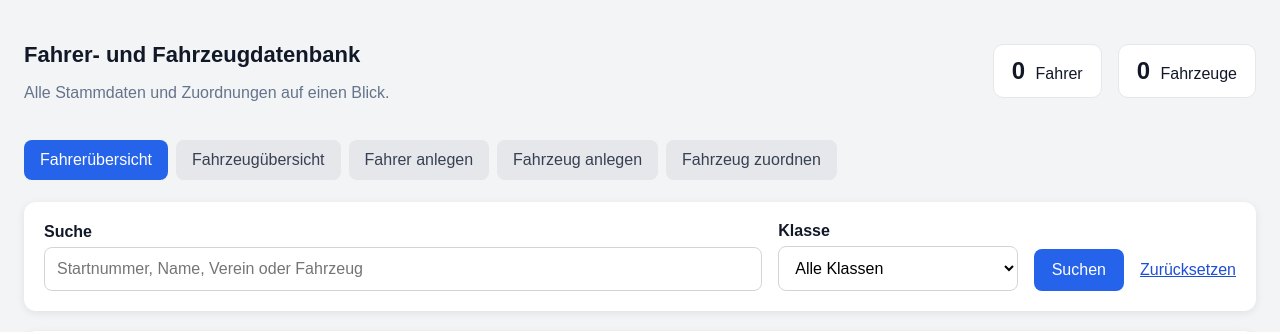
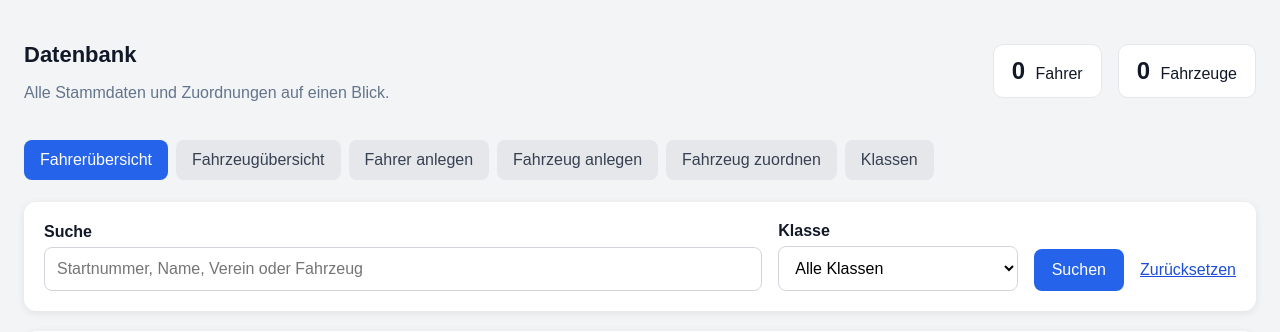
Before and after one commit to mrpointblue/Autotrial-Event-Management, a FastAPI app: page /ui/master-data in a window 1280 px wide. Shown: the part 166-498 px from the top of the page. Run offline with FastAPI, Linux system fonts and the light colour scheme; data that the repository does not hold is empty.

Commit message:
Move event class management into database navigation

```diff
--- a/backend/main.py
+++ b/backend/main.py
@@ -191,6 +191,11 @@ def events_ui(request:Request,db:Session=Depends(get_db)):
 @app.get('/ui/master-data')
 def master_ui(request:Request,tab:str='drivers',q:str='',class_code:str='',
               page_number:int=Query(default=1,ge=1),db:Session=Depends(get_db)):
+    if tab == 'classes':
+        saved=request.cookies.get('active_event','')
+        active=db.get(Event,int(saved)) if saved.isdigit() and len(saved)<=18 else None
+        return render(request,'classes.html',tab='classes',event=active,
+                      event_classes=list(db.scalars(select(EventClass).where(EventClass.event_id==active.id).order_by(EventClass.code))) if active else [])
     if tab not in ('drivers','vehicles','new-driver','new-vehicle','assign'):
         raise HTTPException(404,'Ansicht nicht gefunden')
     all_drivers, all_vehicles = drivers(db), vehicles(db)
--- a/backend/templates/base.html
+++ b/backend/templates/base.html
@@ -1,4 +1,4 @@
 <!doctype html><html lang="de"><head><meta charset="utf-8"><meta name="viewport" content="width=device-width, initial-scale=1"><title>Autotrial{% if event %} · {{ event.name }}{% endif %}</title><link rel="stylesheet" href="/static/style.css"><script src="/static/app.js" defer></script></head><body>
 <header class="header"><h1>Autotrial {% if event %} &gt;&gt; {{ event.name }}{% endif %}</h1><p>{% if event %}{{ event.event_date }} · {{ event.location }} · {{ event.section_count }} Sektionen × {{ event.rounds }} Durchläufe{% else %}Nennung · Papierbordkarten · Auswertung{% endif %}</p></header>
-<nav class="nav"><a href="/ui/events">Veranstaltung</a><a href="/ui/master-data" {% if tab is defined %}class="active"{% endif %}>Datenbank</a>{% if event %}<a href="/ui/events/{{ event.id }}/checkin" {% if page=='checkin' %}class="active"{% endif %}>Nennung / Check-in</a><a href="/ui/events/{{ event.id }}/classes" {% if page=='classes' %}class="active"{% endif %}>Klassen</a><a href="/ui/events/{{ event.id }}/teams" {% if page=='teams' %}class="active"{% endif %}>Mannschaften</a><a href="/ui/events/{{ event.id }}/participants" {% if page=='participants' %}class="active"{% endif %}>Starterliste</a><a href="/ui/events/{{ event.id }}/scoring" {% if page=='scoring' %}class="active"{% endif %}>Bordkarten erfassen</a><a href="/ui/events/{{ event.id }}/results" {% if page=='results' %}class="active"{% endif %}>Ergebnisse</a>{% endif %}</nav>
+<nav class="nav"><a href="/ui/events">Veranstaltung</a><a href="/ui/master-data" {% if tab is defined or page=='classes' %}class="active"{% endif %}>Datenbank</a>{% if event %}<a href="/ui/events/{{ event.id }}/checkin" {% if page=='checkin' %}class="active"{% endif %}>Nennung / Check-in</a><a href="/ui/events/{{ event.id }}/teams" {% if page=='teams' %}class="active"{% endif %}>Mannschaften</a><a href="/ui/events/{{ event.id }}/participants" {% if page=='participants' %}class="active"{% endif %}>Starterliste</a><a href="/ui/events/{{ event.id }}/scoring" {% if page=='scoring' %}class="active"{% endif %}>Bordkarten erfassen</a><a href="/ui/events/{{ event.id }}/results" {% if page=='results' %}class="active"{% endif %}>Ergebnisse</a>{% endif %}</nav>
 <main class="container"><div id="message" role="status" hidden></div>{% block content %}{% endblock %}</main><footer>Autotrial 0.1.0 · Reglement 2026 · Grundversion</footer></body></html>
--- /dev/null
+++ b/backend/templates/database_tabs.html
@@ -0,0 +1,3 @@
+<nav class="database-tabs" aria-label="Datenbankansichten">
+{% for key,label in [('drivers','Fahrerübersicht'),('vehicles','Fahrzeugübersicht'),('new-driver','Fahrer anlegen'),('new-vehicle','Fahrzeug anlegen'),('assign','Fahrzeug zuordnen'),('classes','Klassen')] %}<a href="/ui/master-data?tab={{ key }}" {% if tab==key %}class="active" aria-current="page"{% endif %}>{{ label }}</a>{% endfor %}
+</nav>
--- a/backend/templates/master.html
+++ b/backend/templates/master.html
@@ -1,9 +1,7 @@
 {% extends 'base.html' %}
 {% block content %}
-<div class="database-heading"><div><h2>Fahrer- und Fahrzeugdatenbank</h2><p>Alle Stammdaten und Zuordnungen auf einen Blick.</p></div><div class="database-counts"><span><strong>{{ drivers|length }}</strong> Fahrer</span><span><strong>{{ vehicles|length }}</strong> Fahrzeug{{ 'e' if vehicles|length!=1 else '' }}</span></div></div>
-<nav class="database-tabs" aria-label="Datenbankansichten">
-{% for key,label in [('drivers','Fahrerübersicht'),('vehicles','Fahrzeugübersicht'),('new-driver','Fahrer anlegen'),('new-vehicle','Fahrzeug anlegen'),('assign','Fahrzeug zuordnen')] %}<a href="/ui/master-data?tab={{ key }}" {% if tab==key %}class="active" aria-current="page"{% endif %}>{{ label }}</a>{% endfor %}
-</nav>
+<div class="database-heading"><div><h2>Datenbank</h2><p>Alle Stammdaten und Zuordnungen auf einen Blick.</p></div><div class="database-counts"><span><strong>{{ drivers|length }}</strong> Fahrer</span><span><strong>{{ vehicles|length }}</strong> Fahrzeug{{ 'e' if vehicles|length!=1 else '' }}</span></div></div>
+{% include 'database_tabs.html' %}
 {% if tab in ('drivers','vehicles') %}
 <section class="card">
 <form method="get" class="database-search"><input type="hidden" name="tab" value="{{ tab }}"><label>Suche<input name="q" value="{{ q }}" placeholder="{{ 'Startnummer, Name, Verein oder Fahrzeug' if tab=='drivers' else 'Hersteller, Typ, Kennzeichen oder Fahrer' }}"></label><label>Klasse<select name="class_code"><option value="">Alle Klassen</option>{% for c in classes %}<option {% if class_code==c %}selected{% endif %}>{{ c }}</option>{% endfor %}</select></label><button>Suchen</button><a href="/ui/master-data?tab={{ tab }}">Zurücksetzen</a></form>
```
Also changed, not shown: backend/templates/classes.html (+1 -1 lines).
